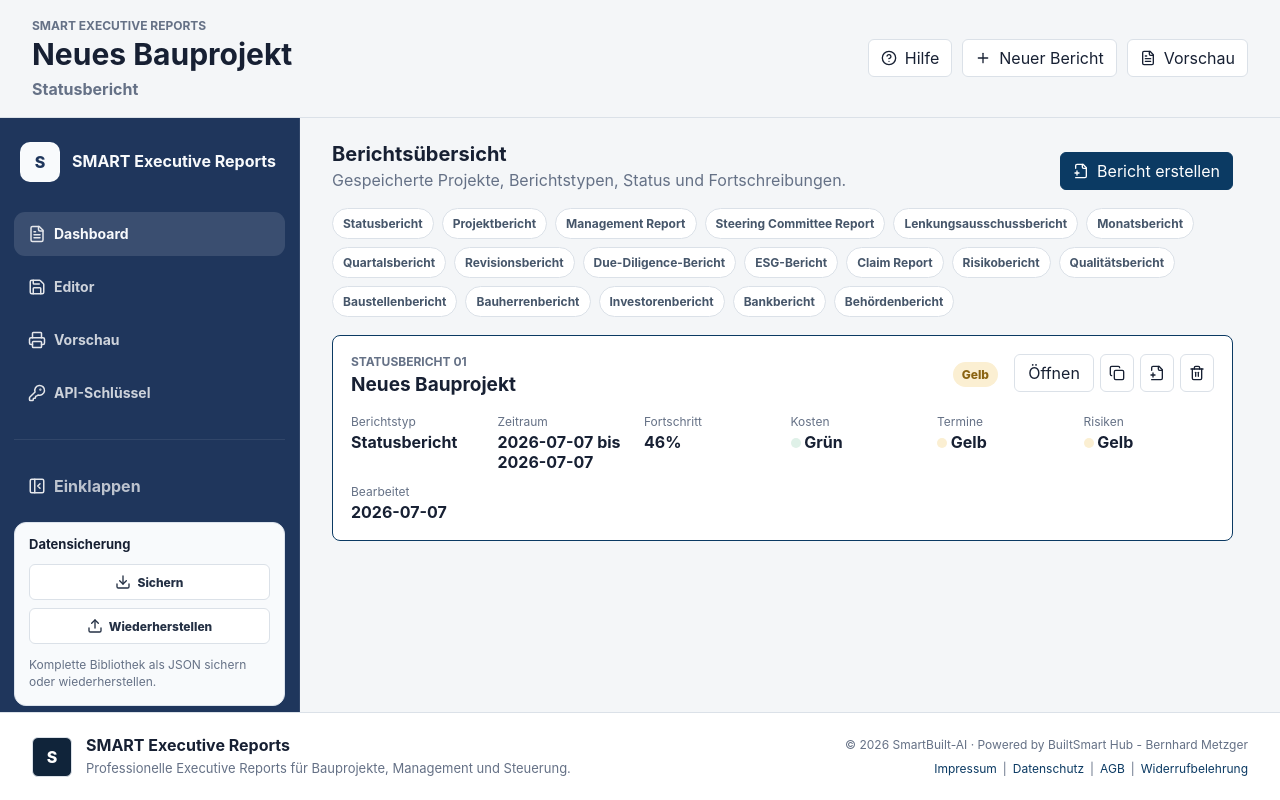
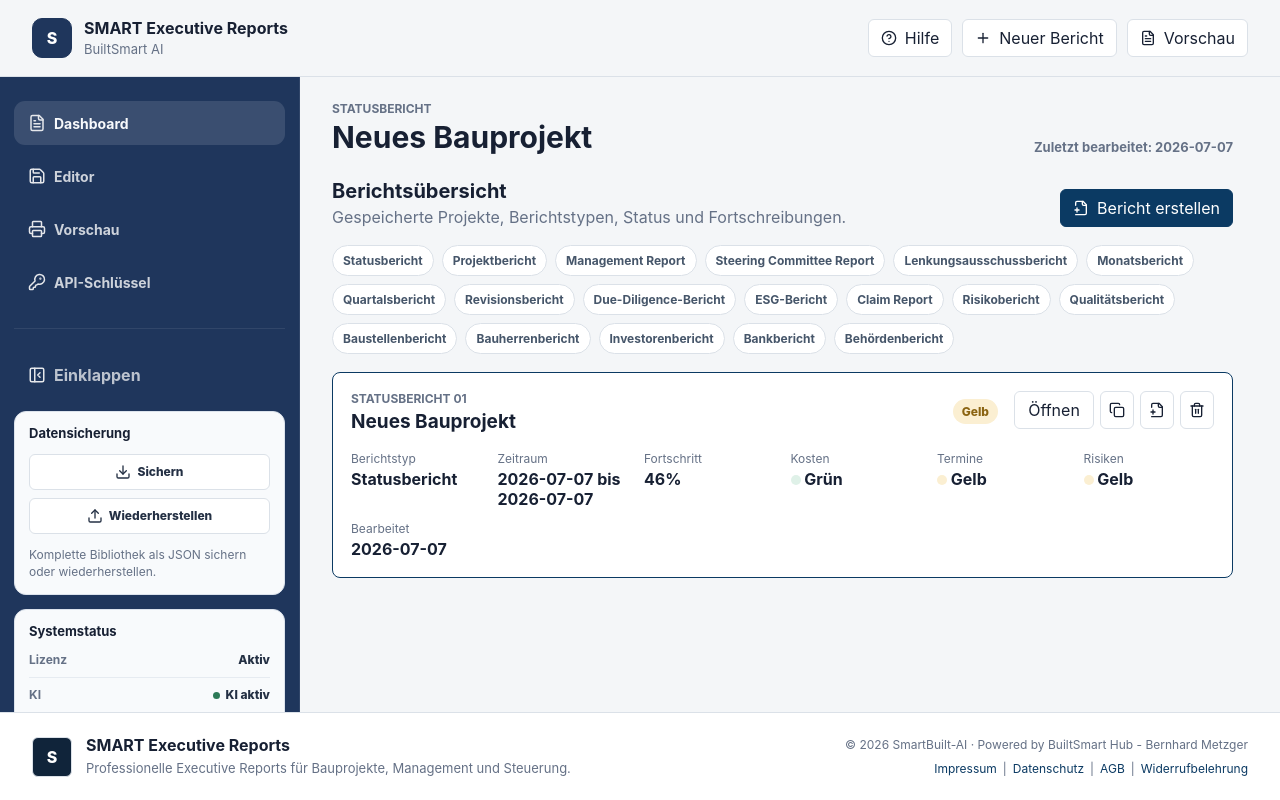
Before and after one commit to BM1964-25/SMART-ExecutiveReports, a React (Vite) app: page / in a window 1280 px wide. Built offline with nearby package versions, Linux system fonts and the light colour scheme.

Commit message:
Move project context into workspace

```diff
--- a/src/App.tsx
+++ b/src/App.tsx
@@ -769,10 +769,12 @@ function App() {
   return (
     <div className={`app-shell ${sidebarCollapsed ? "sidebar-collapsed" : ""}`}>
       <header className="topbar">
-        <div>
-          <p className="eyebrow">{APP_NAME}</p>
-          <h1>{activeReport.projectName}</h1>
-          <span className="report-type-line">{activeReport.reportType}</span>
+        <div className="header-brand">
+          <div className="brand-mark">S</div>
+          <div className="brand-copy">
+            <strong>{APP_NAME}</strong>
+            <span>BuiltSmart AI</span>
+          </div>
         </div>
         <div className="actions">
           <button onClick={() => setHelpOpen(true)}>
@@ -788,14 +790,6 @@ function App() {
       </header>
 
       <aside className="sidebar">
-        <div className="sidebar-head">
-          <div className="brand">
-            <div className="brand-mark">S</div>
-            <div className="brand-copy">
-              <strong>{APP_NAME}</strong>
-            </div>
-          </div>
-        </div>
         <nav>
           <button className={view === "dashboard" ? "active" : ""} title="Dashboard" onClick={() => setView("dashboard")}>
             <FileText size={18} /> <span>Dashboard</span>
@@ -858,6 +852,13 @@ function App() {
       <div className="app-frame">
         <main className="workspace-scroll">
           <div className="workspace">
+            <div className="workspace-title">
+              <div>
+                <p className="eyebrow">{activeReport.reportType}</p>
+                <h1>{activeReport.projectName}</h1>
+              </div>
+              <span>Zuletzt bearbeitet: {activeReport.lastEdited}</span>
+            </div>
             {view === "dashboard" && (
               <Dashboard
                 reports={reports}
--- a/src/styles.css
+++ b/src/styles.css
@@ -100,20 +100,6 @@ button:hover {
   overflow: hidden;
 }
 
-.sidebar-head {
-  display: grid;
-  gap: 14px;
-  margin-bottom: 30px;
-  padding: 0 6px;
-}
-
-.brand {
-  display: flex;
-  align-items: center;
-  gap: 12px;
-  min-width: 0;
-}
-
 .brand-mark {
   width: 40px;
   height: 40px;
@@ -126,19 +112,9 @@ button:hover {
   border-radius: 10px;
 }
 
-.brand-copy,
-.brand strong,
-.brand span {
+.brand-copy {
   display: block;
-}
-
-.brand-copy {
   min-width: 0;
-}
-
-.brand strong {
-  color: #f8fafc;
-  line-height: 1.2;
 }
 
 .collapse-button {
@@ -193,10 +169,6 @@ button:hover {
 
 .sidebar-collapsed .sidebar {
   padding: 22px 12px;
-}
-
-.sidebar-collapsed .brand {
-  justify-content: center;
 }
 
 .sidebar-collapsed .brand-copy,
@@ -360,17 +332,33 @@ button:hover {
   z-index: 15;
 }
 
-.topbar h1 {
-  margin: 4px 0 0;
-  font-size: 30px;
-  line-height: 1.15;
-}
-
-.report-type-line {
-  display: inline-block;
-  margin-top: 7px;
+.header-brand {
+  display: flex;
+  align-items: center;
+  gap: 12px;
+  min-width: 0;
+}
+
+.header-brand .brand-mark {
+  background: #1f365c;
+  color: #ffffff;
+  border-color: #1f365c;
+}
+
+.header-brand .brand-copy strong,
+.header-brand .brand-copy span {
+  display: block;
+}
+
+.header-brand .brand-copy strong {
+  color: var(--ink);
+  line-height: 1.2;
+}
+
+.header-brand .brand-copy span {
   color: var(--muted);
-  font-weight: 700;
+  font-size: 13px;
+  margin-top: 2px;
 }
 
 .eyebrow {
@@ -386,6 +374,27 @@ button:hover {
   display: flex;
   gap: 10px;
   flex-wrap: wrap;
+}
+
+.workspace-title {
+  display: flex;
+  align-items: flex-end;
+  justify-content: space-between;
+  gap: 18px;
+  margin-bottom: 24px;
+}
+
+.workspace-title h1 {
+  margin: 4px 0 0;
+  font-size: 30px;
+  line-height: 1.15;
+}
+
+.workspace-title > span {
+  color: var(--muted);
+  font-size: 13px;
+  font-weight: 700;
+  white-space: nowrap;
 }
 
 .app-footer {
@@ -1363,10 +1372,6 @@ figcaption span {
     grid-row: auto;
   }
 
-  .sidebar-collapsed .brand {
-    justify-content: flex-start;
-  }
-
   .sidebar-collapsed .sidebar nav button,
   .sidebar-collapsed .collapse-button {
     justify-content: center;
@@ -1403,6 +1408,15 @@ figcaption span {
 
   .topbar {
     padding: 18px;
+  }
+
+  .workspace-title {
+    align-items: flex-start;
+    flex-direction: column;
+  }
+
+  .workspace-title > span {
+    white-space: normal;
   }
 
   .app-footer {
```
